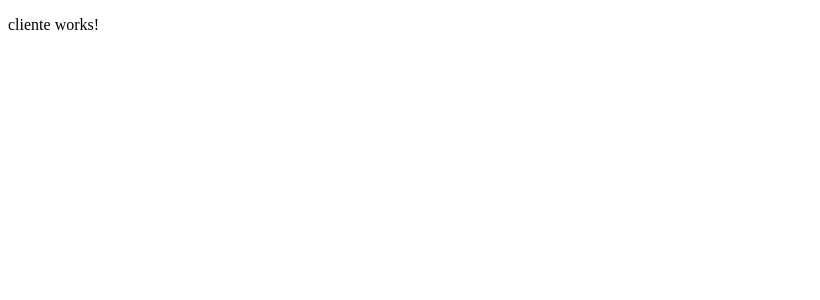
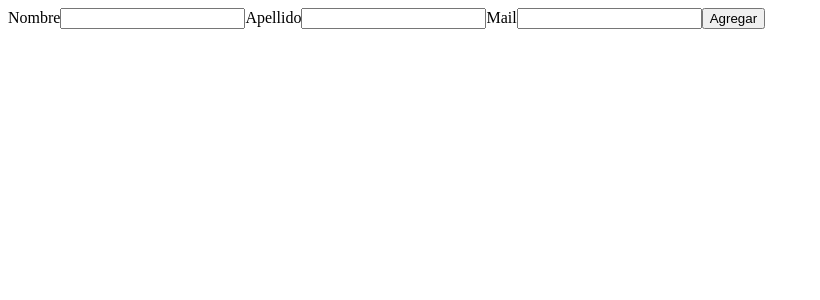
Before and after one commit to joakinm/neoComplexTest, an Angular app: page / in a window 1280 px wide. Shown: the top 300 px of the page, without its empty margins (0-820 px from the left). Built offline with nearby package versions, Linux system fonts and the light colour scheme.

Commit message:
creando form

```diff
--- a/src/app/app.component.ts
+++ b/src/app/app.component.ts
@@ -6,5 +6,4 @@ import { Component } from '@angular/core';
   styleUrls: ['./app.component.css']
 })
 export class AppComponent {
-  title = 'neoComplexApp';
 }
--- a/src/app/cliente/cliente.component.html
+++ b/src/app/cliente/cliente.component.html
@@ -1 +1,10 @@
-<p>cliente works!</p>
+<form (ngSubmit)="onSubmit()">
+    <label for="nombre">Nombre</label>
+    <input type="text" name="nombre" id="nombre" ngModel #nombre>
+    <label for="apellido">Apellido</label>
+    <input type="text" name="apellido" id="apellido" ngModel #apellido>
+    <label for="mail">Mail</label>
+    <input type="mail" name="mail" id="mail" #mail>
+
+    <button type="submit">Agregar</button>
+</form>
--- a/src/app/cliente/cliente.component.ts
+++ b/src/app/cliente/cliente.component.ts
@@ -11,5 +11,7 @@ export class ClienteComponent implements OnInit {
 
   ngOnInit(): void {
   }
+  onSubmit(){
 
+  }
 }
```
Also changed, not shown: src/app/app.module.ts (+5 -3 lines).
